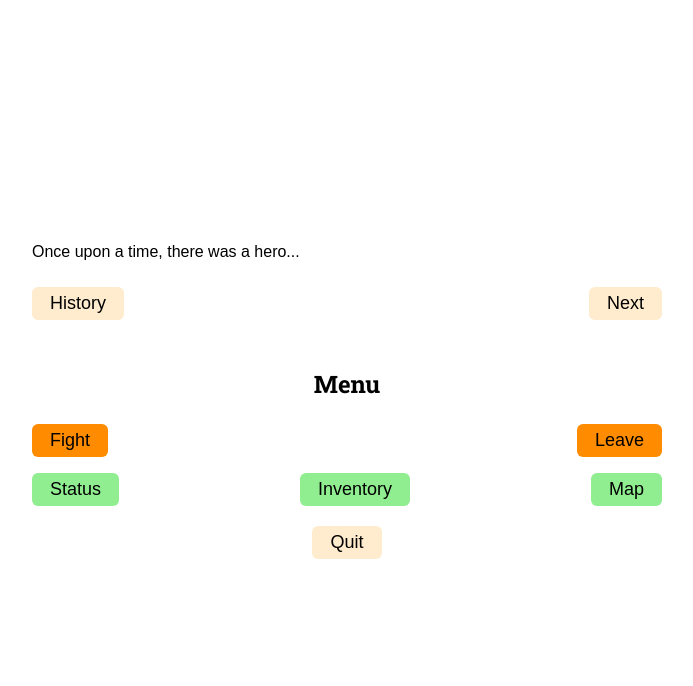
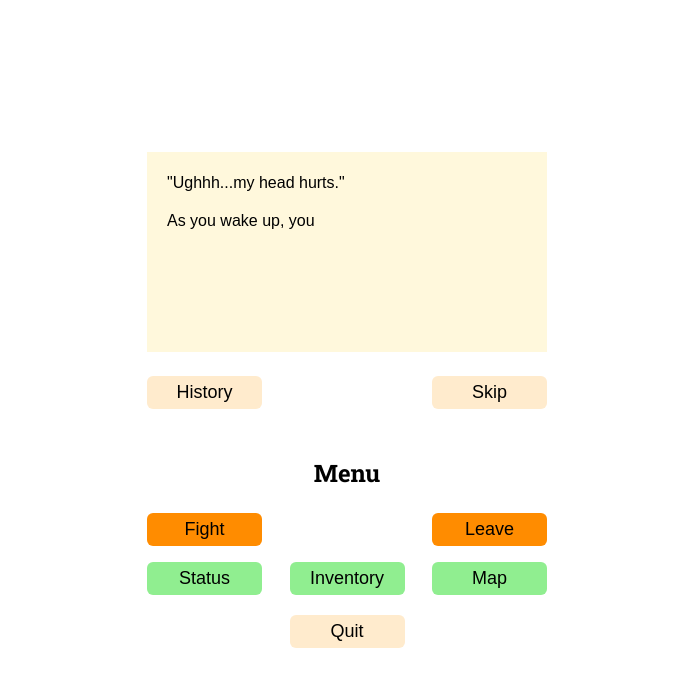
Before and after one commit to jaredryan/when-bunnies-attack, a React (Create React App) app: page / in a window 1280 px wide. Both pictures are taken after a click on the button "Start Game". Shown: the top 686 px of the page, without its empty margins (293-986 px from the left). Built offline with nearby package versions, Linux system fonts and the light colour scheme.

Commit message:
finalized first version of storytelling box + history

```diff
--- a/src/Components/DialogueBox.js
+++ b/src/Components/DialogueBox.js
@@ -1,7 +1,7 @@
-import { useState, useEffect } from "react"
+import { useState, useEffect, useRef } from "react"
 import History from "./History"
 
-const Typewriter = ({ text, speed, done, onDone, skip }) => {
+const Typewriter = ({ text, speed, done, onDone, skip, scrollRef }) => {
     const [displayed, setDisplayed] = useState("")
     const [history, setHistory] = useState([])
 
@@ -12,6 +12,12 @@ const Typewriter = ({ text, speed, done, onDone, skip }) => {
             onDone?.()
             setDisplayed("")
             setHistory([...history, text])
+            if (scrollRef?.current) {
+                scrollRef.current.scrollTo({
+                    top: scrollRef.current.scrollHeight,
+                    behavior: "smooth",
+                });
+            }
         }
 
         if (skip) {
@@ -24,6 +30,7 @@ const Typewriter = ({ text, speed, done, onDone, skip }) => {
         const interval = setInterval(() => {
             i++
 
+            if (text) {
                 if (i >= text.length) {
                     clearInterval(interval)
                     endTyping()
@@ -31,10 +38,17 @@ const Typewriter = ({ text, speed, done, onDone, skip }) => {
                 }
 
                 setDisplayed((prev) => prev + text[i])
+                if (scrollRef?.current) {
+                    scrollRef.current.scrollTo({
+                        top: scrollRef.current.scrollHeight,
+                        behavior: "smooth",
+                    });
+                }
+            }
         }, speed)
 
         return () => clearInterval(interval)
-    }, [text, speed, skip, history, onDone, done])
+    }, [text, speed, skip, history, onDone, done, scrollRef])
 
     let textToDisplay = history
     if (displayed) textToDisplay = [...textToDisplay, displayed]
@@ -46,7 +60,9 @@ export default function DialogueBox({ lines, speed = 40 }) {
     const [current, setCurrent] = useState(0)
     const [done, setDone] = useState(false)
     const [skip, setSkip] = useState(false)
+    const [timeoutId, setTimeoutId] = useState(null)
     const [history, setHistory] = useState([])
+    const scrollRef = useRef(null);
 
     const advanceToNextLine = () => {
         setCurrent((c) => c + 1)
@@ -54,38 +70,43 @@ export default function DialogueBox({ lines, speed = 40 }) {
         setSkip(false)
     }
 
-    const handleNext = () => {
-        if (!done && !skip) {
-            // Skip typing, show full line
-            setSkip(true)
-        } else {
+    const handleSkip = () => {
+        if (!done) setSkip(true)
+        else {
+            if (timeoutId) clearTimeout(timeoutId)
+            if (current < lines.length - 1) {
                 advanceToNextLine()
+            }
         }
     }
 
     return (
-        <div className="p-4 border rounded bg-gray-900 text-white max-w-lg">
+        <div className="dialogueBoxContainer">
+            <div ref={scrollRef} className="dialogueContainer">
                 <Typewriter
                     text={lines[current]}
                     speed={speed}
                     skip={skip}
                     done={done}
+                    scrollRef={scrollRef}
                     onDone={() => {
                         setDone(true)
                         setHistory((h) => [...h, lines[current]])
-                    if (current < lines.length - 1)
-                        setTimeout(advanceToNextLine, 2000)
+                        if (current < lines.length - 1) {
+                            const nextDialogueTimeoutId = setTimeout(advanceToNextLine, 1000)
+                            setTimeoutId(nextDialogueTimeoutId)
                         }
-                }
+                    }}
                 />
+            </div>
             <div className="dialogueOptions">
                 <History history={history} />
                 <button
                     className="next"
-                    onClick={handleNext}
-                    disabled={current >= lines.length - 1}
+                    onClick={handleSkip}
+                    disabled={done && current >= lines.length - 1}
                 >
-                    {done || skip ? "Next" : "Skip"}
+                    Skip
                 </button>
             </div>
         </div>
--- a/src/Components/History.js
+++ b/src/Components/History.js
@@ -6,7 +6,8 @@ const Dialog = ({ open, onCancel, children }) => {
     useEffect(() => {
         if (dialogRef.current) {
             if (open) {
-                dialogRef.current.showModal(); // Opens the dialog modally, activating ::backdrop
+                dialogRef.current.showModal() // Opens the dialog modally, activating ::backdrop
+                dialogRef.current.scrollTop = dialogRef.current.scrollHeight // Scrolls to bottom
             } else {
                 dialogRef.current.close();
             }
@@ -26,6 +27,11 @@ const History = (props) => {
     return (
         <>
             <Dialog open={open} onClose={() => setOpen(false)}>
+                <button className="xButton" onClick={() => setOpen(false)}>
+                    <svg aria-hidden="true" width="16" height="16" viewBox="0 0 24 24" fill="none" xmlns="http://www.w3.org/2000/svg">
+                        <path d="M18 6L6 18M6 6L18 18" stroke="currentColor" stroke-width="2" stroke-linecap="round" stroke-linejoin="round"/>
+                    </svg>
+                </button>
                 <div>
                     {props.history.map((line) => (
                         <p>{line}</p>
--- a/src/Pages/Game.js
+++ b/src/Pages/Game.js
@@ -4,9 +4,16 @@ const Game = (props) => (
     <div className="gameContainer">
         <DialogueBox
             lines={[
-                "Once upon a time, there was a hero...",
-                "He set out on a long journey.",
-                "The path ahead was full of danger and wonder."
+                `"Ughhh...my head hurts."`,
+                `As you wake up, you look around, and see that you are in a drab room.`,
+                `Oh so very drab.`,
+                `"Clearly, the designer of this room watched a lot of HGTV."`,
+                `So very grey. With a splash of sage green on the bedstand. It's borderline sterile.`,
+                `It's just as off-putting as the headache you've got, which just reminded you that it's here to stay.`,
+                `"Well, this sucks. And uh...I don't exactly remember how I got here, and I don't know this room."`,
+                `Unsure if you just partied too hard last night or got kidnapped, you scratch your head.`,
+                `"I guess I'll take a look around...and I'll do that quietly, just in case."`,
+                `"Hopefully it'll come back to me."`,
             ]}
         />
         <h2>Menu</h2>
--- a/src/index.css
+++ b/src/index.css
@@ -90,12 +90,18 @@ button {
     padding: 6px 18px;
     font-size: 18px;
     transition: background-color 0.5s;
+    min-width: 115px;
 }
 
 button.gameButton {
     color: var(--font);
     margin: 24px auto 0;
     padding: 8px 24px;
+}
+
+button:disabled {
+    background-color: lightgray !important;
+    cursor: default;
 }
 
 button.gameButton,
@@ -169,6 +175,17 @@ button.quit {
     width: 100%;
 }
 
+.pageContainer > .gameContainer {
+    max-width: 400px;
+}
+
+.dialogueContainer {
+    height: 200px;
+    overflow: scroll;
+    background-color: var(--backgroundsecondary);
+    padding: 20px;
+}
+
 .dialogueOptions {
     display: flex;
     flex-direction: row;
@@ -202,6 +219,24 @@ dialog {
     border: none;
     border-radius: 6px;
     box-shadow: 0px 4px 10px -4px black;
+    height: 500px;
+    max-height: calc(100vh);
+}
+
+dialog button.xButton {
+    position: absolute;
+    top: 4px;
+    right: 4px;
+    margin: 0;
+    padding: 0;
+    font-size: 14px;
+    border-radius: 50%;
+    height: 20px;
+    width: 20px;
+    min-width: 20px;
+    display: flex;
+    justify-content: center;
+    align-items: center;
 }
 
 dialog button {
```
Also changed, not shown: src/EventSystem/AreasList.js (+5 -7 lines). Lines whose indentation alone changed are shown as unchanged.
